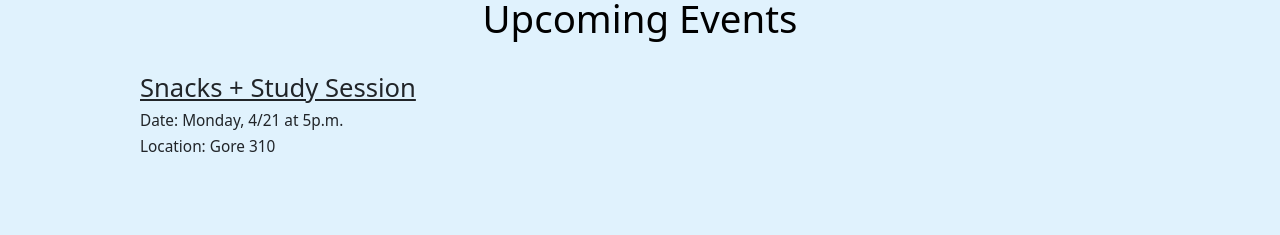
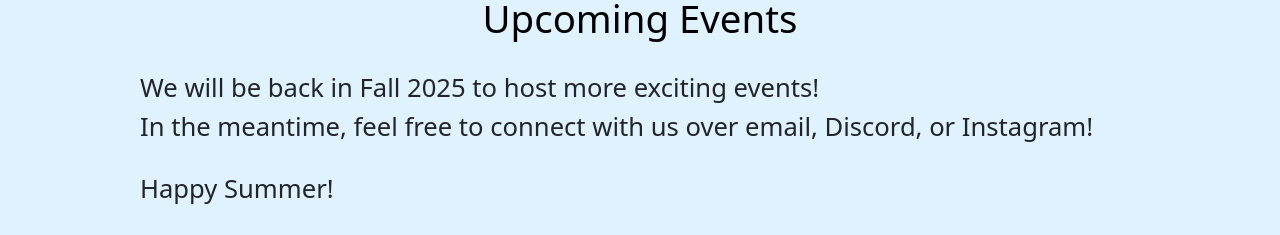
Before and after one commit to acmwud/website, a React (Create React App) app: page /#/ in a window 1280 px wide. Shown: the part 135-370 px from the top of the page. Built offline with nearby package versions, Linux system fonts and the light colour scheme.

Commit message:
updated website for summer

```diff
--- a/src/Components/Home.tsx
+++ b/src/Components/Home.tsx
@@ -215,12 +215,16 @@ function Home() {
 
                     {/* <br></br> */}
 
-                    <h2><u>Snacks + Study Session </u></h2>
+                    {/* <h2><u>Snacks + Study Session </u></h2>
                     <h3>Date: Monday, 4/21 at 5p.m.</h3>
-                    <h3>Location: Gore 310</h3>
+                    <h3>Location: Gore 310</h3> */}
                     {/* <p>Stop by our table to learn about our club and events we are planning for the upcoming semester! Feel free to join our email list or discord and follow us on instagram!</p> */}
 
+                    <h2>We will be back in Fall 2025 to host more exciting events!</h2>
+                    <h2>In the meantime, feel free to connect with us over email, Discord, or Instagram!</h2>
                     <br></br>
+                    <h2>Happy Summer!</h2>
+
 
 
 
```
